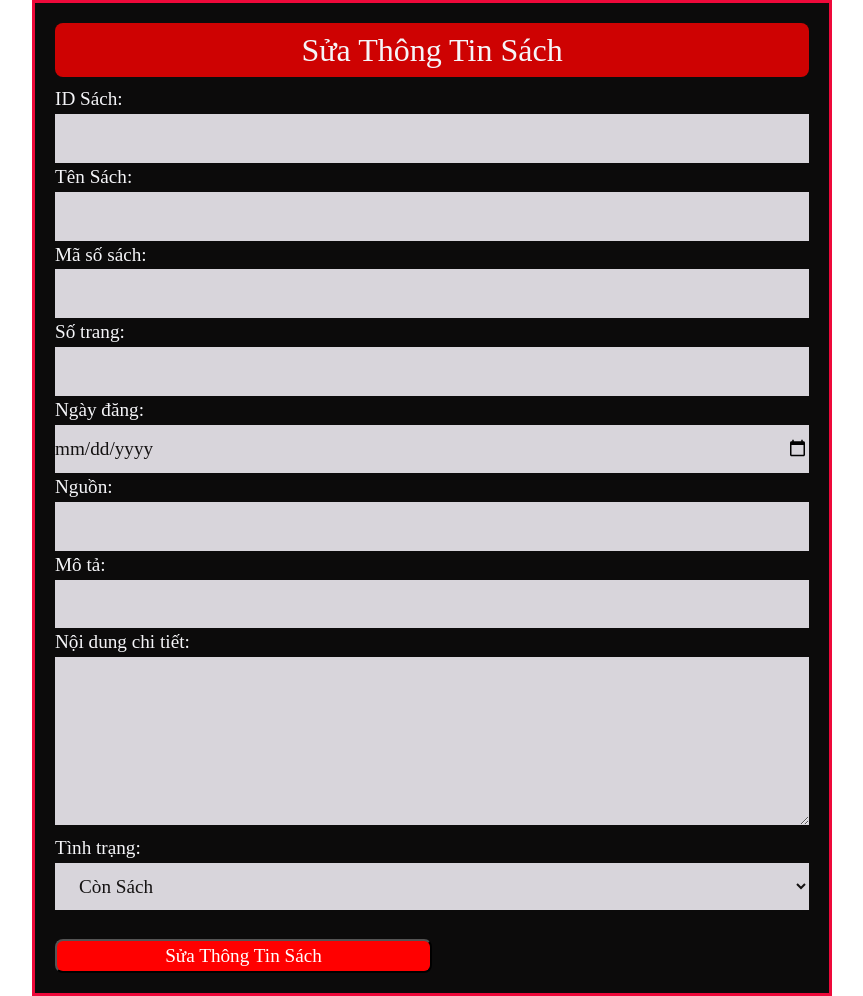
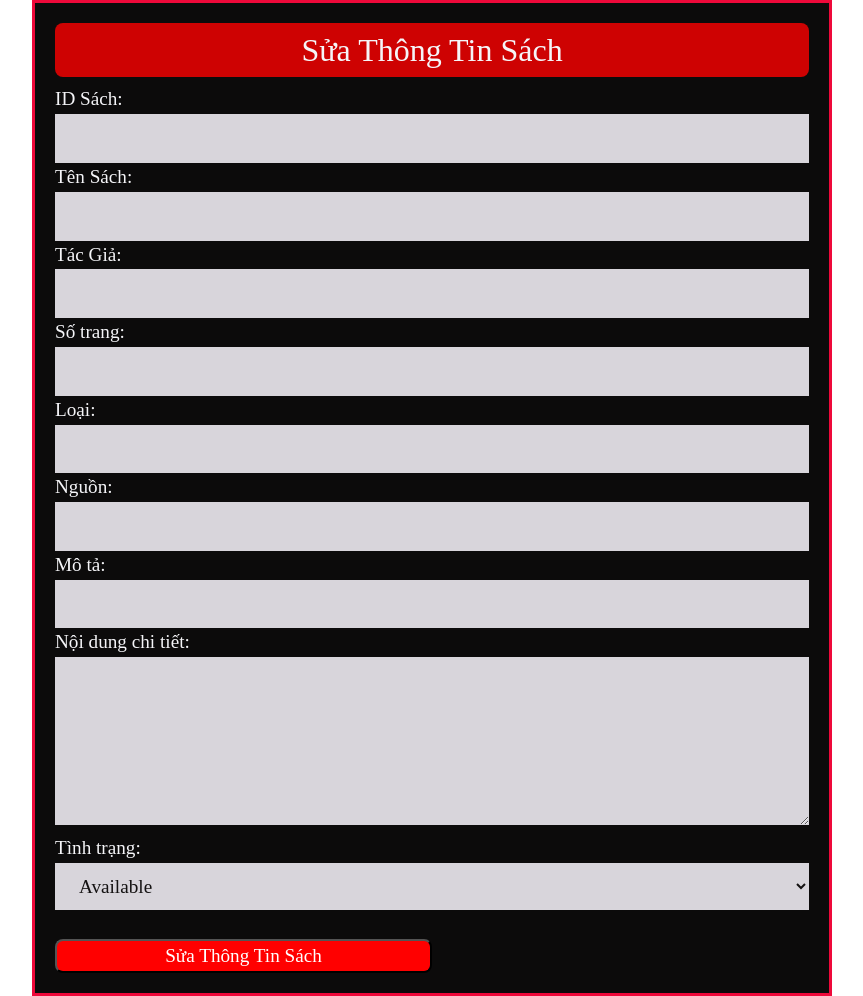
Before and after one commit to dranite7201/QL_thuvien, a PHP site: page /sach/SuaInfoSach.php in a window 1280 px wide. Shown: the whole page, without its empty margins (208-1071 px from the left). Run offline with PHP 8.4, Linux system fonts and the light colour scheme.

Commit message:
sach
đã update được

```diff
--- a/Libary/sach/SuaInfoSach.php
+++ b/Libary/sach/SuaInfoSach.php
@@ -10,7 +10,7 @@
 <body>
     <?php
     header('Content-Type: text/html; charset=utf-8');
-    $conn = mysqli_connect('localhost', 'root', '', 'data') or die('Lỗi kết nối');
+    $conn = mysqli_connect('localhost', 'root', '', 'data1') or die('Lỗi kết nối');
     mysqli_set_charset($conn, "utf8");
     #//$sql = "SELECT * from books";
     // Dùng isset để kiểm tra Form
@@ -18,33 +18,37 @@
         //lấy dữ liệu trên form vào biến
         $id = $_POST['id'];
         $title = $_POST['title'];
-        $isbn = $_POST['isbn'];
-        $pageCount = $_POST['pageCount'];
-        $publishedDate = $_POST['publishedDate'];
+        $pagec = $_POST['pagec'];
         $thumbnailUrl = $_POST['thumbnailUrl'];
         $shortDescription = $_POST['shortDescription'];
         $longDescription = $_POST['longDescription'];
         $status = $_POST['status'];
-        $category_id = $_POST['category_id'];
-        $author_id = $_POST['author_id'];
+        $category_name = $_POST['category'];
+        $author_name = $_POST['author_name'];
         if (empty($id)) {
             echo "Không được bỏ trống";
         };
-        $sql = "SELECT * from books where id = '$id'";
+        $sql = "SELECT id, title, pagec, thumbnailUrl, shortDescription, longDescription, status, author_name, category from books join authors tg on tg.book_id = books.id join categories lo on lo.book_id = books.id where id = '$id'";
         $result = mysqli_query($conn, $sql);
         if (mysqli_num_rows($result) > 0) {
-            $link = "UPDATE books SET title = ' $title  ', isbn = '  $isbn  ', pageCount = '  $pageCount ', publishedDate = ' $publishedDate  ', thumbnailUrl = ' $thumbnailUrl  ', shortDescription = ' $shortDescription  ', longDescription = '  $longDescription ', status = ' $status ' WHERE id = '$id '";
+            $link = "UPDATE books SET title = ' $title  ', pagec = '  $pagec ', thumbnailUrl = ' $thumbnailUrl  ', shortDescription = ' $shortDescription  ', longDescription = '  $longDescription ', status = ' $status ' WHERE id = '$id '";
+            $link1 = "UPDATE categories SET category= '$category_name' WHERE book_id = '$id'";
+            $link2 = "UPDATE authors SET author_name = '$author_name' WHERE book_id = '$id;";
             echo '<script language="javascript">alert("Sửa thông tin sách thành công!"); window.location="SuaInfoSach.php";</script>';
             if (mysqli_query($conn, $link)) {
                 echo "ID Sách: " . $_POST['id'] . "<br/>";
                 echo "Tên Sách: " . $_POST['title'] . "<br/>";
-                echo "Mã số sách: " . $_POST['isbn'] . "<br/>";
-                echo "Số trang: " . $_POST['pageCount'] . "<br/>";
+                echo "Số trang: " . $_POST['pagec'] . "<br/>";
                 echo "Nguồn: " . $_POST['thumbnaillUrl'] . "<br/>";
-                echo "Ngày đăng: " . $_POST['publishedDate'] . "<br/>";
                 echo "Mô tả " . $_POST['shortDescription'] . "<br/>";
                 echo "Nội dung: " . $_POST['longDescription'] . "<br/>";
                 echo "Tình Trạng Sách: " . $_POST['status'] . "<br/>";
+                if (mysqli_query($conn, $link1)) {
+                    echo "Loại: " . $_POST['category'] . "<br/>";
+                    if (mysqli_query($conn, $link2)) {
+                        echo "Tác giả: " . $_POST['author_name'] . "<br/>";
+                    }
+                }
             } else {
                 echo '<script language="javascript">alert("Có lỗi trong quá trình xử lý"); window.location="SuaInfoSach.php";</script>';
             }
@@ -55,16 +59,16 @@
         <h2 style="text-align: center;">Sửa Thông Tin Sách</h2>
         ID Sách: <input type="text" name="id" value="" required /><br />
         Tên Sách: <input type="text" name="title" value="" required /><br />
-        Mã số sách:<input type="text" name="isbn" value="" required /><br />
-        Số trang:<input type="text" name="pageCount" value="" required /><br />
-        Ngày đăng:<input type="date" name="publishedDate" value="" required /><br />
+        Tác Giả:<input type="text" name="author_name" value="" required /><br />
+        Số trang:<input type="text" name="pagec" value="" required /><br />
+        Loại:<input type="text" name="category" value="" required /><br />
         Nguồn:<input type="link" name="thumbnailUrl" value="" /><br />
         Mô tả:<input type="text" name="shortDescription" value="" required /><br />
         Nội dung chi tiết:<br>
         <textarea name="longDescription" rows="5" cols="40%"></textarea><br>
         Tình trạng: <select name="status">
-            <option value="PUBLISH">Còn Sách</option>
-            <option value="PRIVATE">Hết Sách</option>
+            <option value="Available">Available</option>
+            <option value="Not Available">Not Available</option>
         </select> </br><br>
         <button type="submit" name="suasach" value="" style=" background-color:red ;width: 50%;font-size:40;color:white;border-radius: 8px;"> Sửa Thông Tin Sách </button>
 
```
